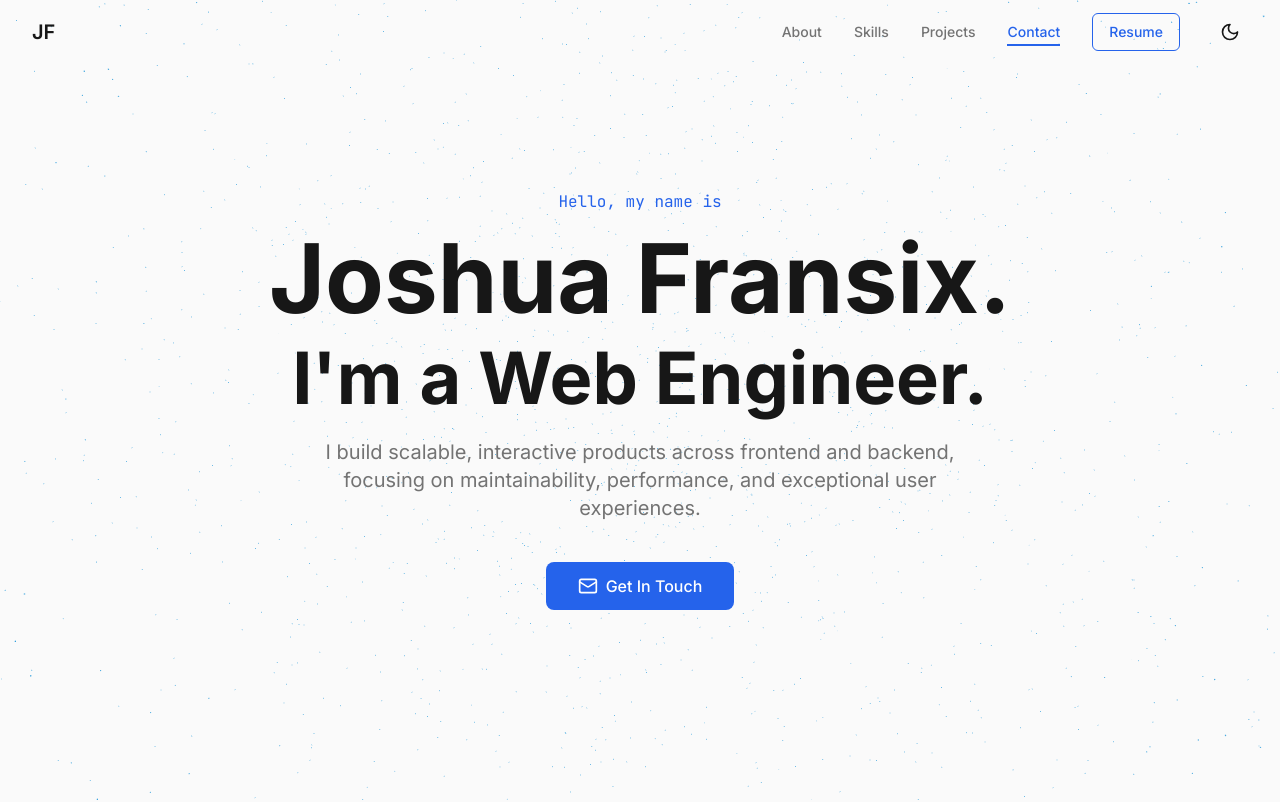
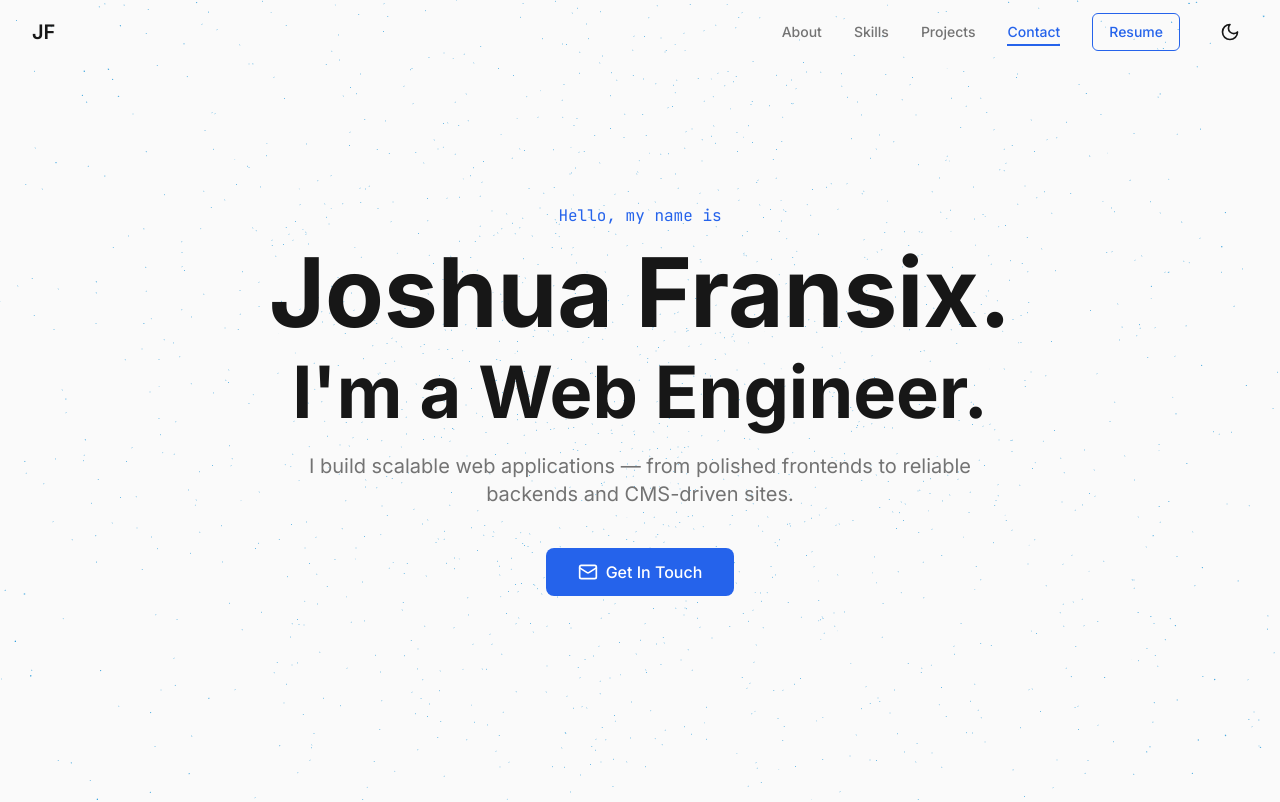
Before and after one commit to JoshFransix/JoshFransix, a Next.js app: page / in a window 1280 px wide. Shown: the top 802 px of the page. Built offline with nearby package versions, Linux system fonts and the light colour scheme.

Commit message:
Refactor Hero and Footer components; comment out unused elements and update text for clarity

```diff
--- a/app/page.tsx
+++ b/app/page.tsx
@@ -86,7 +86,7 @@ export default function Home() {
 
           <ContactForm />
 
-          <div className="flex items-center justify-center gap-6 pt-8 border-t border-border">
+          {/* <div className="flex items-center justify-center gap-6 pt-8 border-t border-border">
             {socialLinks.map((social) => {
               const IconComponent = getIcon(social.icon as IconName);
               if (!IconComponent) return null;
@@ -104,7 +104,7 @@ export default function Home() {
                 </Link>
               );
             })}
-          </div>
+          </div> */}
         </div>
       </Section>
 
--- a/components/Footer.tsx
+++ b/components/Footer.tsx
@@ -1,19 +1,19 @@
-'use client';
+"use client";
 
-import { socialLinks } from '@/data/socials';
-import { getIcon, type IconName } from '@/lib/icons';
-import Link from 'next/link';
+import { socialLinks } from "@/data/socials";
+import { getIcon, type IconName } from "@/lib/icons";
+import Link from "next/link";
 
 export function Footer() {
   return (
     <footer className="border-t border-border mt-20 py-12">
       <div className="max-w-7xl mx-auto px-4 sm:px-6 lg:px-8">
         <div className="flex flex-col md:flex-row items-center justify-between gap-6">
-          <p className="text-sm text-muted">
+          {/* <p className="text-sm text-muted">
             Built with{' '}
             <span className="text-foreground font-medium">Next.js</span> and{' '}
             <span className="text-foreground font-medium">TypeScript</span>
-          </p>
+          </p> */}
           <div className="flex items-center gap-6">
             {socialLinks.map((social) => {
               const IconComponent = getIcon(social.icon as IconName);
--- a/components/Hero.tsx
+++ b/components/Hero.tsx
@@ -56,9 +56,11 @@ export function Hero() {
           I'm a Web Engineer.
         </h2>
         <p className="hero-description text-lg md:text-xl text-muted max-w-2xl mx-auto mb-10 leading-relaxed opacity-0 translate-y-5">
-          I build scalable, interactive products across frontend and backend,
+          {/* I build scalable, interactive products across frontend and backend,
           focusing on maintainability, performance, and exceptional user
-          experiences.
+          experiences. */}
+          I build scalable web applications — from polished frontends to
+          reliable backends and CMS-driven sites.
         </p>
         <div className="hero-cta opacity-0 translate-y-5">
           <a
```
